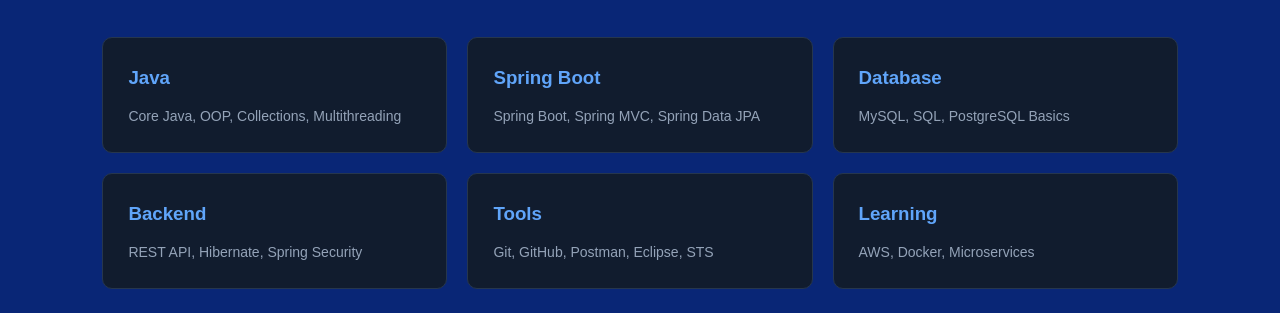
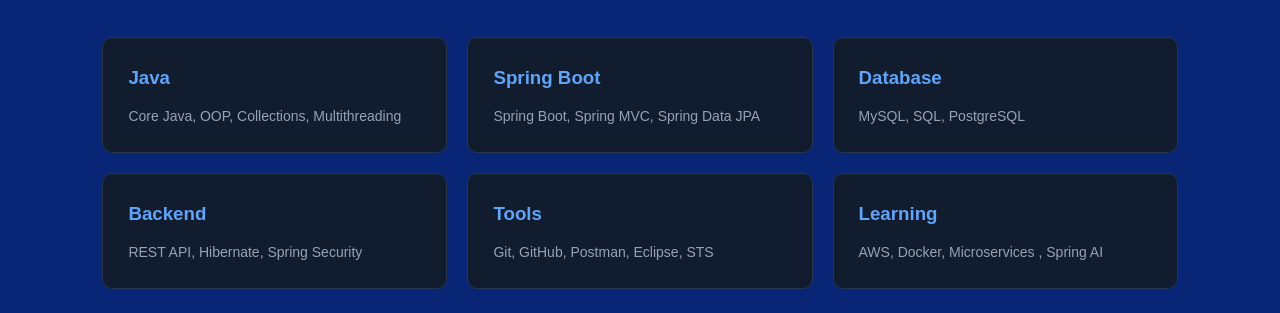
Before and after one commit to ashishrathi325-prog/ashish-portfolio, a plain HTML site: page index.html in a window 1280 px wide. Shown: the part 1216-1529 px from the top of the page. Drawn offline with Linux system fonts and the light colour scheme.

Commit message:
Update index.html

```diff
--- a/index.html
+++ b/index.html
@@ -87,12 +87,12 @@ public class Developer {
 
         <div class="card">
             <h3>Spring Boot</h3>
-            <p>Spring Boot, Spring MVC, Spring Data JPA</p>
+            <p>Spring Boot, Spring MVC, Spring Data JPA  </p>
         </div>
 
         <div class="card">
             <h3>Database</h3>
-            <p>MySQL, SQL, PostgreSQL Basics</p>
+            <p>MySQL, SQL, PostgreSQL </p>
         </div>
 
         <div class="card">
@@ -107,7 +107,7 @@ public class Developer {
 
         <div class="card">
             <h3>Learning</h3>
-            <p>AWS, Docker, Microservices</p>
+            <p>AWS, Docker, Microservices , Spring AI</p>
         </div>
     </div>
 </section>
```
